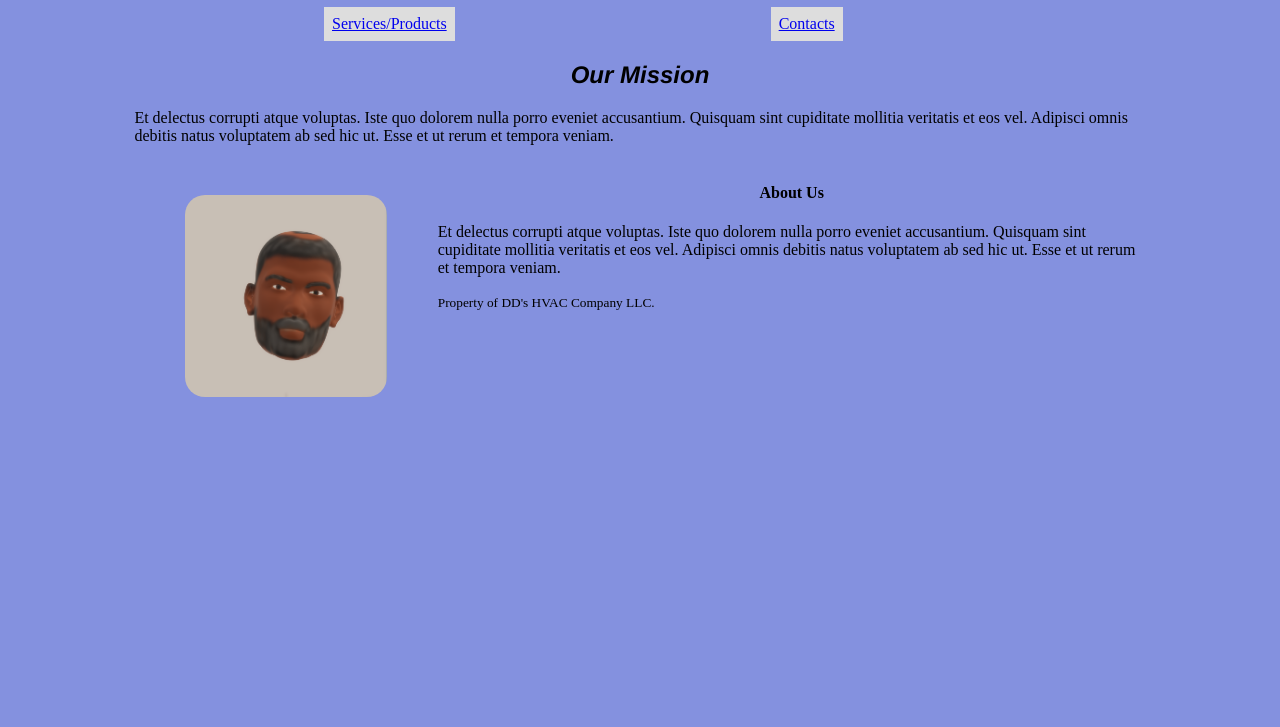
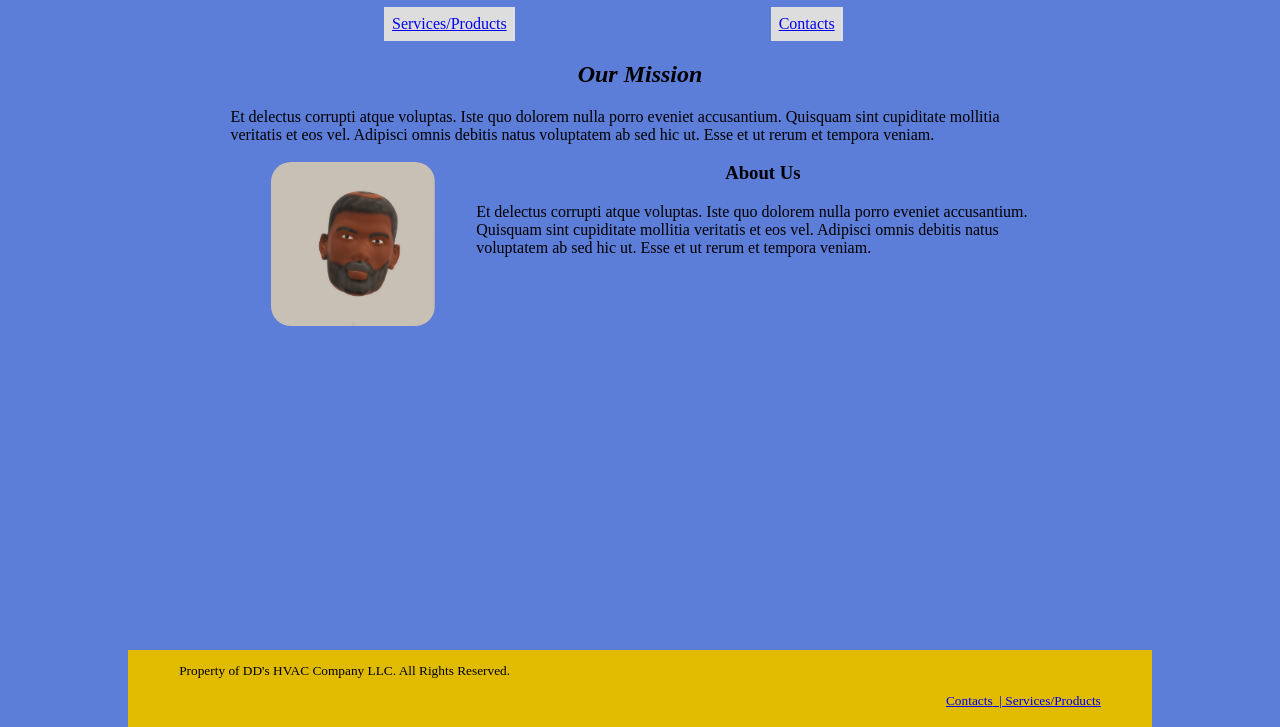
Before and after one commit to Kyeharris00/DD-HVAC, a plain HTML site: page index.html in a window 1280 px wide. Shown: the part 73-800 px from the top of the page. Drawn offline with Linux system fonts and the light colour scheme.

Commit message:
Updated to Flex Display
<Body> is now Flex Display allowing for sticky footer

```diff
--- a/index.html
+++ b/index.html
@@ -30,6 +30,9 @@
 
     </header>
 
+    <div class="container">
+
+
         <section>
 
             <h1 class="missionHeader">Our Mission</h1>
@@ -40,24 +43,23 @@
 
                 </article>
 
+
+            </section>
+
+
 <section>
 
 
 
         <article class="missionPara">
-                <img class="aboutPic" src="DDpic.png"/>
-
-              <br>
-
-                        <h1 class="about center">About Us</h1>
-
-                 <p >Et delectus corrupti atque voluptas. Iste quo dolorem nulla porro eveniet accusantium. Quisquam sint cupiditate mollitia veritatis et eos vel. Adipisci omnis debitis natus voluptatem ab sed hic ut. Esse et ut rerum et tempora veniam.</p>
 
 
+            <img class="aboutPic" src="DDpic.png"/>
 
- </article>
 
- <article>
+                              <h1 class="center">About Us</h1>
+
+                       <p>Et delectus corrupti atque voluptas. Iste quo dolorem nulla porro eveniet accusantium. Quisquam sint cupiditate mollitia veritatis et eos vel. Adipisci omnis debitis natus voluptatem ab sed hic ut. Esse et ut rerum et tempora veniam.</p>
 
 
 
@@ -65,18 +67,28 @@
  </article>
 
 
-</section>
+        </section>
+
+    </div>
+
+        <footer>
+
+            <small>
+                <p>Property of DD's HVAC Company LLC. All Rights Reserved.</p>
+
+                <ul>
+
+                        <li><a href="#">&nbsp; &#124; Services/Products</a></li>
 
 
+                        <li><a href="#">Contacts</a></li>
 
-        </section>
+                    </ul>
 
+                </small>
 
-<footer>
+                </footer>
 
-<p><small>Property of DD's HVAC Company LLC.</small></p>
-
-</footer>
 
 </body>
 
--- a/maincss.css
+++ b/maincss.css
@@ -1,30 +1,51 @@
-body {background-color: rgb(132, 145, 223); }
+body {background-color: #5c7dd8; display: flex; flex-direction: column; background-repeat: repeat; margin: 0 10% 0 10%; }
 
-.title {background-color: whitesmoke;}
+html, body {
+  height: 100%;
+}
+
+.container {flex: 1 0 auto;}
+
+.title {background-color: #e0bb00;}
 
 .center {text-align: center;}
 
-.missionHeader {text-align:center; font-family: 'Franklin Gothic Medium', 'Arial Narrow', Arial, sans-serif ; font-style: italic;}
+.missionHeader {text-align:center; font-style: italic;}
 
 .missionPara {margin: 0 10% 0 10%;}
 
-.aboutPic {width:20%; border-radius: 20px; float:left; margin: 5%;}
+.aboutPic {width:20%; border-radius: 20px; float:left; margin: 0 5% 0 5%;}
 
-.aboutCont {float: right;}
 
-ul {
+footer { background-color: #e0bb00;}
+
+nav ul {
     list-style-type: none;
     margin: 0;
     padding: 0;
     overflow: hidden;
   }
 
-  li {
+ nav li {
     float: left; margin-left: 25%;
   }
 
-  li a {
+  nav li a {
     display: block;
     padding: 8px;
     background-color: #dddddd;
   }
+
+footer {
+  flex-shrink: 0; padding: 0 5% 0 5%;
+}
+
+footer ul {
+  list-style-type: none;
+  margin: 0 0 2% 0;
+  padding: 0;
+  overflow: hidden;
+}
+
+footer li {
+  float: right; }
```
Also changed, not shown: blueBack1.jpg (added), blueBack1a.jpg (added), blueBack2.jpg (added).
